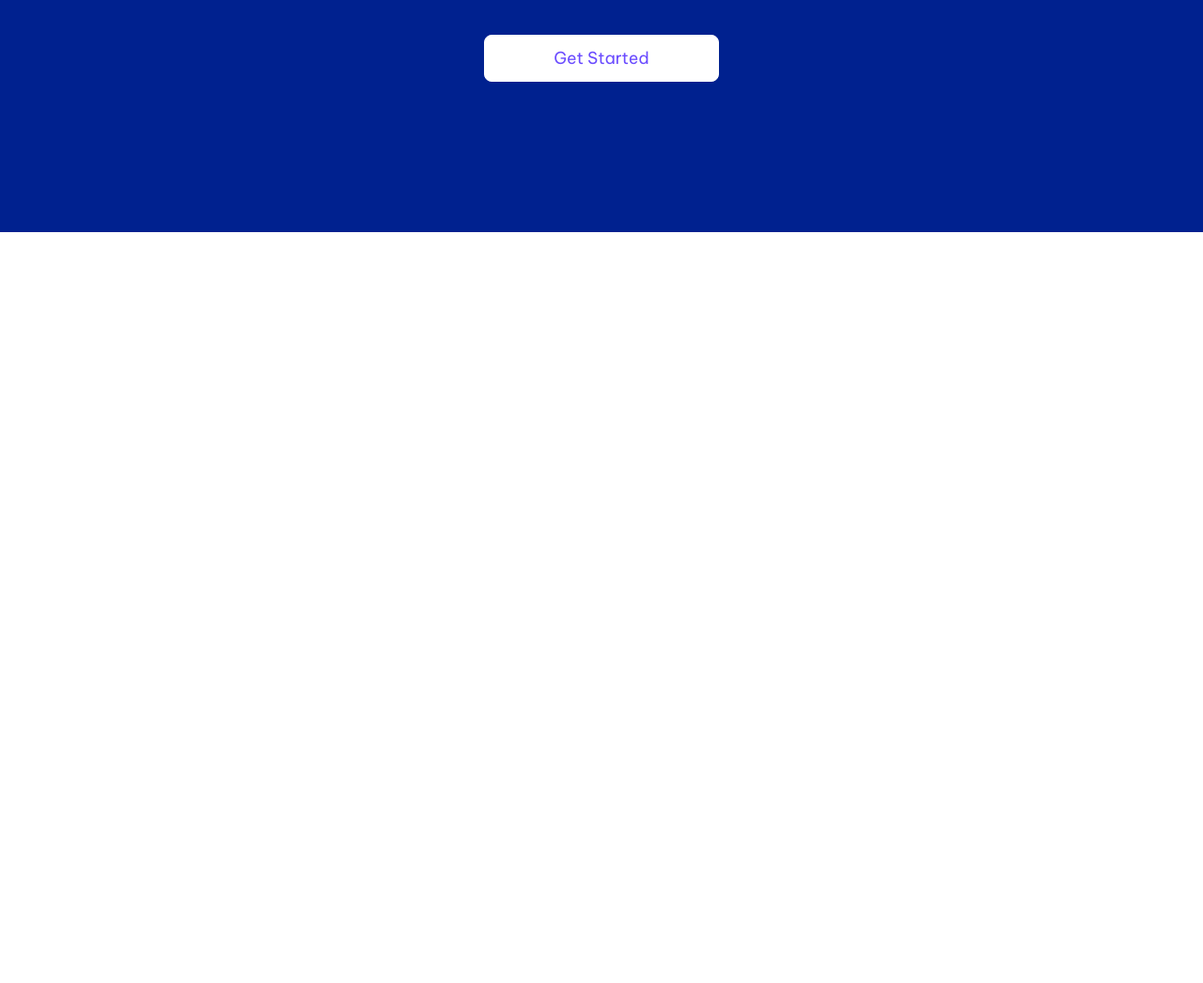
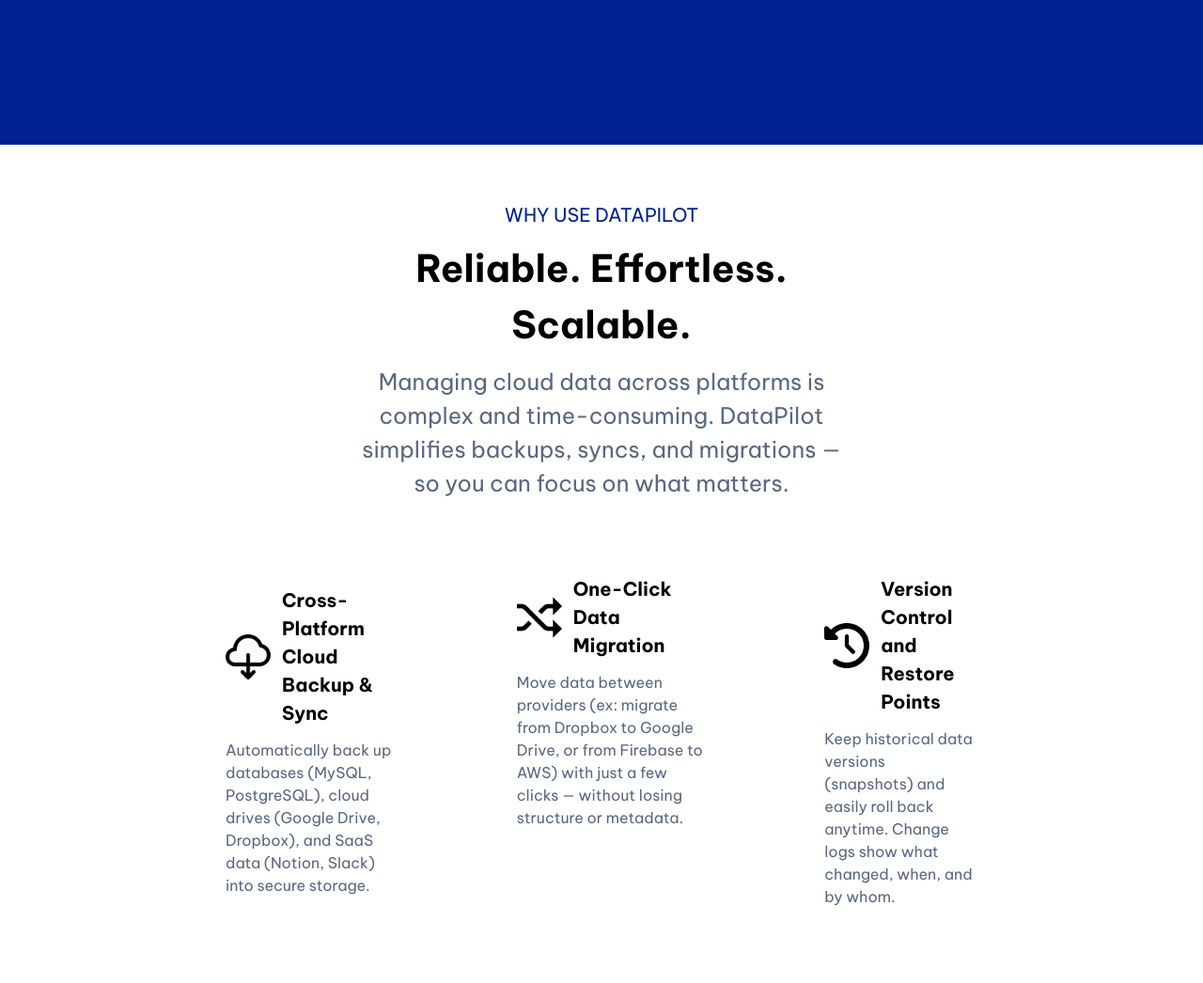
Before and after one commit to Timer24/saas-website, a website: page src/index.html in a window 1280 px wide. Shown: the part 553-1599 px from the top of the page at 94% size. Before the commit the page ends 800 px from the top, so only its background shows below. Drawn offline with Linux system fonts and the light colour scheme.

Commit message:
Features Done + Responsive

```diff
--- a/src/index.html
+++ b/src/index.html
@@ -9,29 +9,89 @@
   <link href="https://fonts.googleapis.com/css2?family=Be+Vietnam+Pro:ital,wght@0,100;0,200;0,300;0,400;0,500;0,600;0,700;0,800;0,900;1,100;1,200;1,300;1,400;1,500;1,600;1,700;1,800;1,900&display=swap" rel="stylesheet">
 </head>
 <body>
-  <div class = "w-full bg-[#00218F] h-full box-border py-16 px-12 flex flex-col items-center gap-[40px]
+    <div class = "w-full bg-[#00218F] box-border py-16 px-12 flex flex-col items-center gap-[40px]
               md:py-32 md:px-24
-                lg:py-40 lg:px-32">
-
-
+              lg:py-36 lg:px-28
+              xl:py-40 xl:px-32">
       <h1 class = "text-[2rem] font-bold text-white max-w-[916px] leading-[1.2em] text-center
-                md:text-[3rem]
-                lg:text-[4rem]">
+                md:text-[2.5rem]
+                lg:text-[3rem]
+                xl:text-[3.25rem]">
         Smart Cloud Backup, Sync, and Migration — Without the Headache
       </h1>
-
-
       <h2 class = "text-[1rem] leading-[1.5em] text-white max-w-[579px] text-center
                 md:text-[1.25rem]
-                lg:text-[1.25rem]">
+                lg:text-[1.25rem]
+                xl:text-[1.375rem]">
         Effortlessly protect and move your cloud data. DataPilot backs up, syncs, and migrates your SaaS, database, and cloud storage — so you can focus on growth, not grunt work.
       </h2>
-
       <button class = "text-[#6A4BFF] text-[1rem] bg-white w-full h-[45px] p-45px border-white rounded-lg cursor-pointer border-[1px] transition-all duration-300 hover:bg-transparent hover:text-white
                   md:w-[220px] md:h-[50px] md:text-[1.1rem]
-                    lg:w-[250px] lg:h-[50px] lg:text-[1.1rem]">
+                  lg:w-[235px] lg:h-[50px] lg:text-[1.1rem]
+                  xl:w-[250px] xl:h-[50px] xl:text-[1.1rem]">
         Get Started
       </button>
     </div>
+
+    <div class = "mt-5 px-16 flex flex-col
+                  md:px-36 md:mt-15
+                  lg:px-48 lg:mt-15
+                  xl:px-96 xl:mt-15">
+      <div class = "flex flex-col items-center gap-[12px]">
+        <p class = "text-[#00218F] text-[1rem] text-center
+                    md:text-[1.125rem]
+                    lg:text-[1.125rem]
+                    xl:text-[1.25rem]">
+          WHY USE DATAPILOT
+        </p>
+
+        <p class = "font-bold text-[1.5rem] text-center
+                    md:text-[1.75rem]
+                    lg:text-[2rem]
+                    xl:text-[2.5rem]">
+          Reliable. Effortless. Scalable.
+        </p>
+
+        <p class = "text-[#596780] font-normal text-[1rem] text-center
+                    md:text-[1.125rem]
+                    lg:text-[1.25rem]
+                    xl:text-[1.5rem]">
+          Managing cloud data across platforms is complex and time-consuming. DataPilot simplifies backups, syncs, and migrations — so you can focus on what matters.        </p>
+      </div>
+
+    </div>
+
+    <div class = "flex flex-col gap-[1.5rem] py-20 px-6
+                  md:flex-col md:px-16
+                  lg:flex-col lg:px-24
+                  xl:flex-row xl:px-48">
+
+      <div class = "flex flex-col gap-[12px] px-12 justify-center">
+        <div class = "flex flex-row gap-[12px] items-center">
+          <img src = "../assets/Cloud.png" class = "w-12 h-12">
+          <p class = "font-bold text-[1.25rem]">Cross-Platform Cloud Backup & Sync</p>
+        </div>
+        <p class = "text-[#596780] font-normal text-[1rem]">Automatically back up databases (MySQL, PostgreSQL), cloud drives (Google Drive, Dropbox), and SaaS data (Notion, Slack) into secure storage.</p>
+      </div>
+
+      <div class = "flex flex-col gap-[12px] px-12">
+        <div class = "flex flex-row gap-[12px] items-center">
+          <img src = "../assets/Migration.png" class = "w-12 h-12">
+          <p class = "font-bold text-[1.25rem]">One-Click Data Migration</p>
+        </div>
+        <p class = "text-[#596780] font-normal text-[1rem]">Move data between providers (ex: migrate from Dropbox to Google Drive, or from Firebase to AWS) with just a few clicks — without losing structure or metadata.</p>
+      </div>
+
+      <div class = "flex flex-col gap-[12px] px-12">
+        <div class = "flex flex-row gap-[12px] items-center">
+          <img src = "../assets/Restore.png" class = "w-12 h-12">
+          <p class = "font-bold text-[1.25rem]">Version Control and Restore Points</p>
+        </div>
+        <p class = "text-[#596780] font-normal text-[1rem]">Keep historical data versions (snapshots) and easily roll back anytime. Change logs show what changed, when, and by whom.</p>
+      </div>
+
+    </div>
+
+
 </body>
 </html>
```
Also changed, not shown: assets/Cloud.png (added), assets/Migration.png (added), assets/Restore.png (added), src/output.css. Lines whose indentation alone changed are shown as unchanged.
